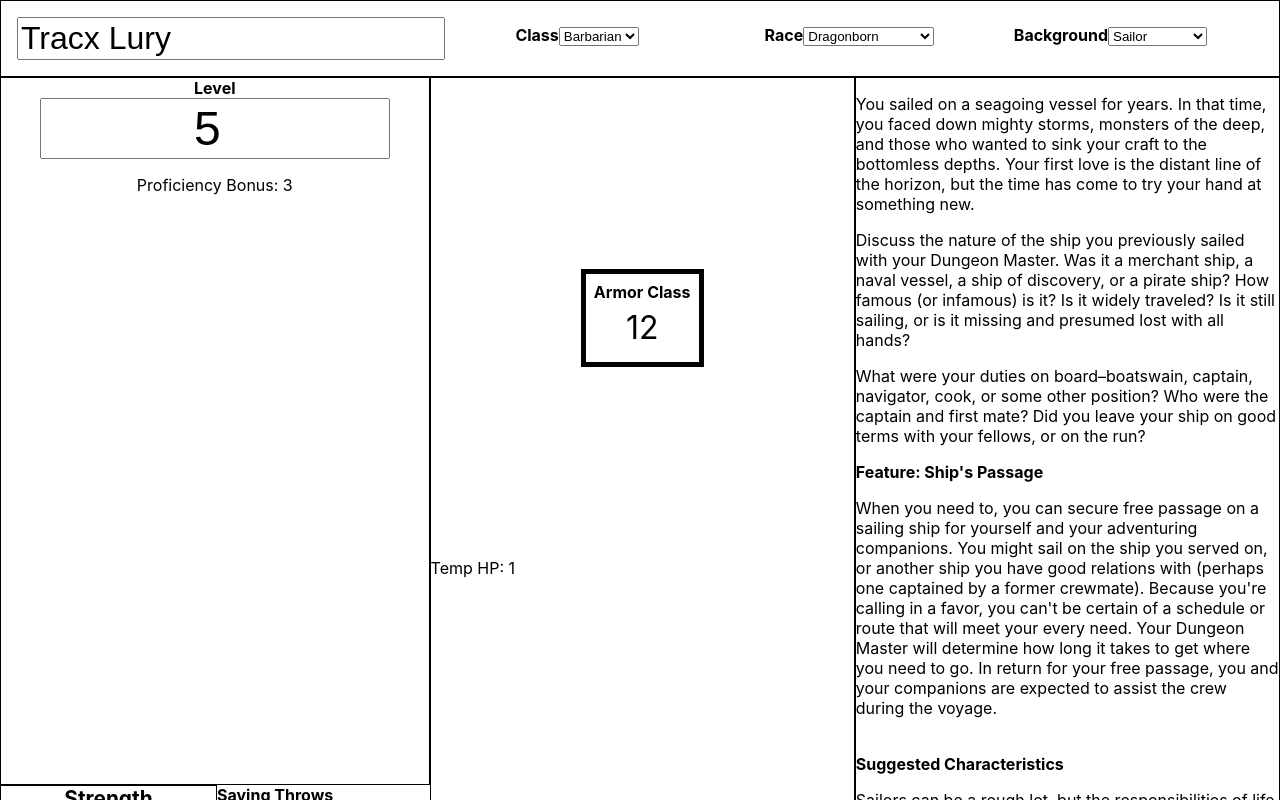
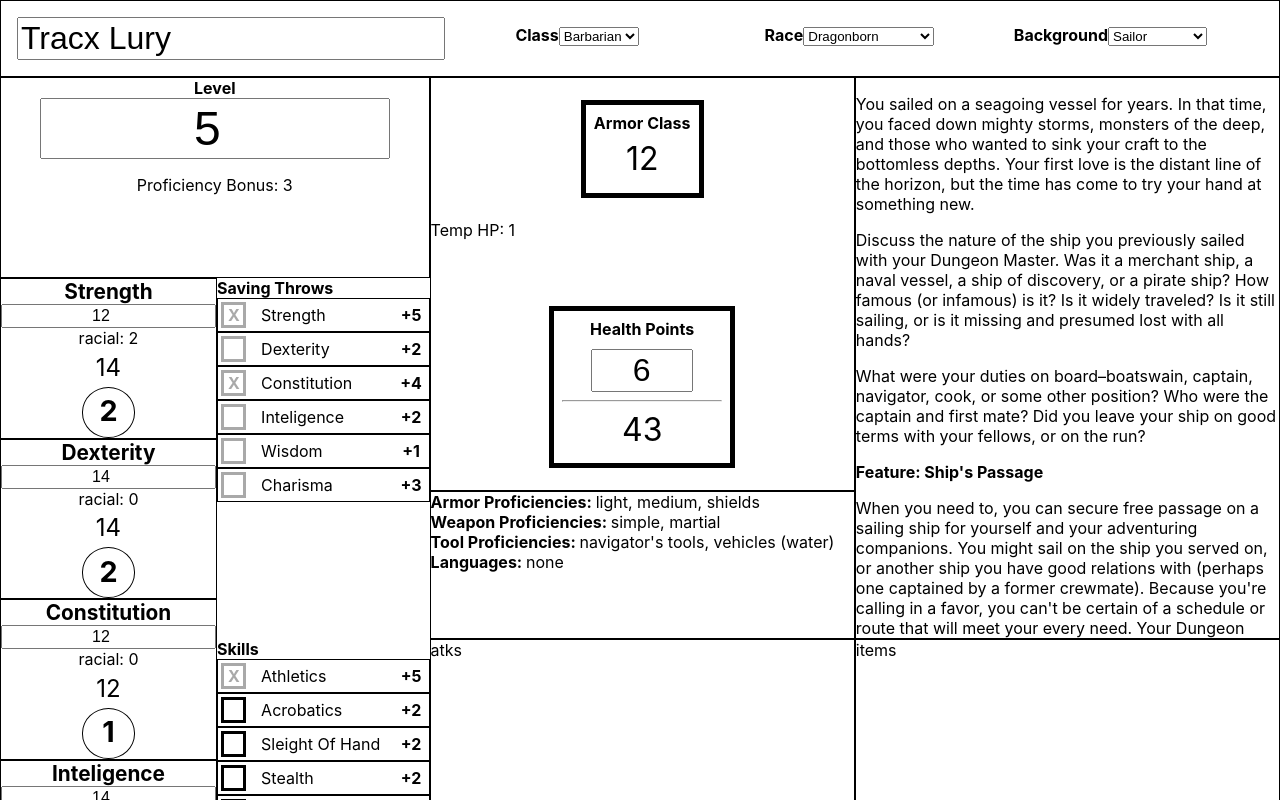
Before and after one commit to minghz/top_role_front, a React (Create React App) app: page / in a window 1280 px wide. Shown: the top 800 px of the page. Built offline with nearby package versions, Linux system fonts and the light colour scheme.

Commit message:
Scrollable background window

```diff
--- a/src/css/CharContainer.css
+++ b/src/css/CharContainer.css
@@ -1,4 +1,7 @@
 .char-container {
   border: 1px solid black;
   grid-area: char;
+
+  height: 35em;
+  overflow: scroll;
 }
```
